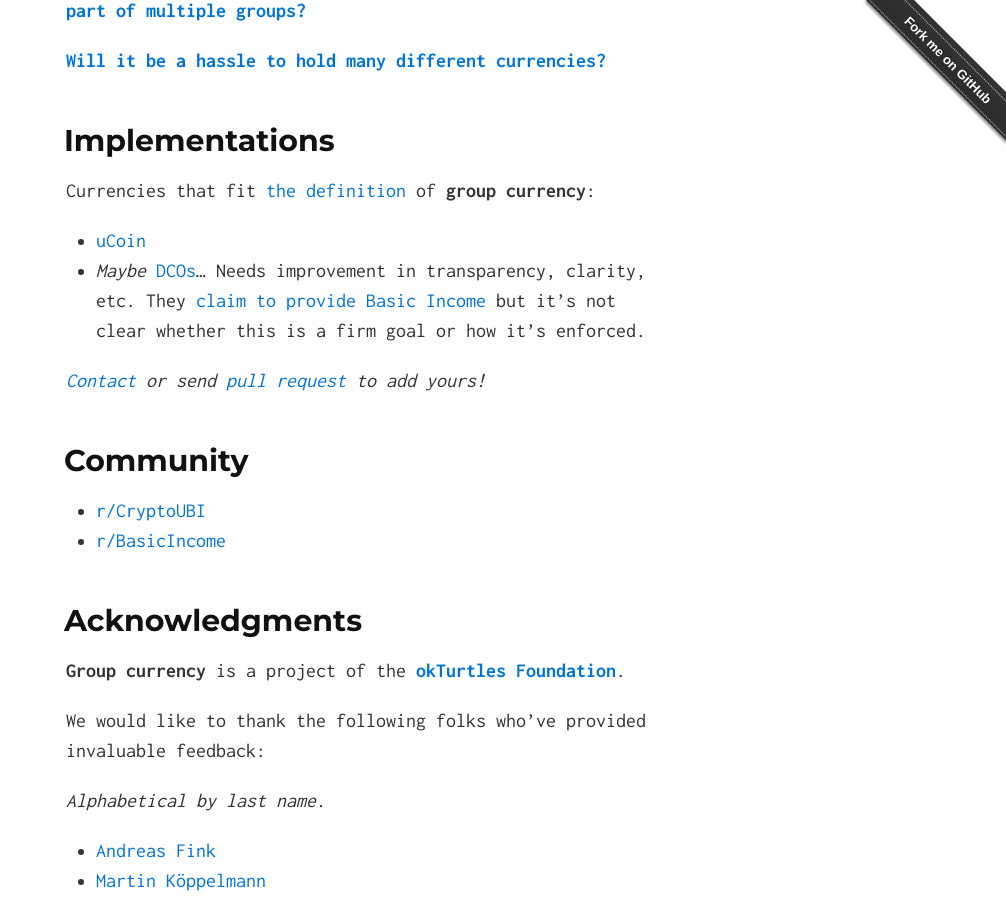
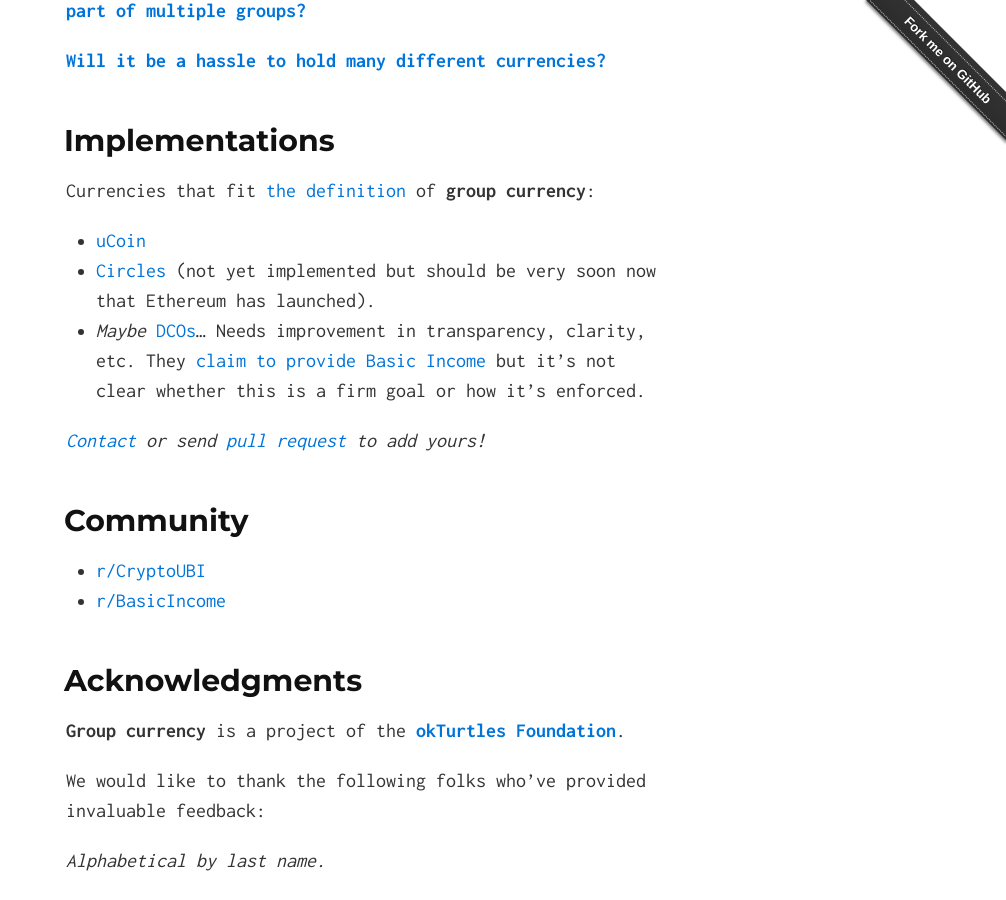
Before and after one commit to okTurtles/groupcurrency.org, a Jekyll site: the page built from index.md, in a window 1280 px wide and 900 px high, scrolled down 3574 px. Shown: the whole window, without its empty margins (274-1280 px from the left). Built offline with Jekyll 4.4.1, drawn with Linux system fonts in a browser that asks for light colours; comment, search, counter and statistics services are not loaded.

Commit message:
Added Circles to imp

```diff
--- a/index.md
+++ b/index.md
@@ -107,6 +107,7 @@ __Any value-creation activity can now be easily financed without annoying your o
 Currencies that fit [the definition](<#definition>) of __group currency__:
 
 - [uCoin](http://ucoin.io/)
+- [Circles](http://aboutcircles.com/t/circles-universal-basic-income/19) (not yet implemented but should be very soon now that Ethereum has launched).
 - _Maybe_ [DCOs](https://swarm.fund)... Needs improvement in transparency, clarity, etc. They [claim to provide Basic Income](https://medium.com/@Swarm/beyond-basic-income-the-power-of-networks-putting-people-first-dbb97416d7a6) but it's not clear whether this is a firm goal or how it's enforced.
 
 _[Contact](<#contact>) or send [pull request](https://github.com/okTurtles/groupcurrency.org) to add yours!_
```
